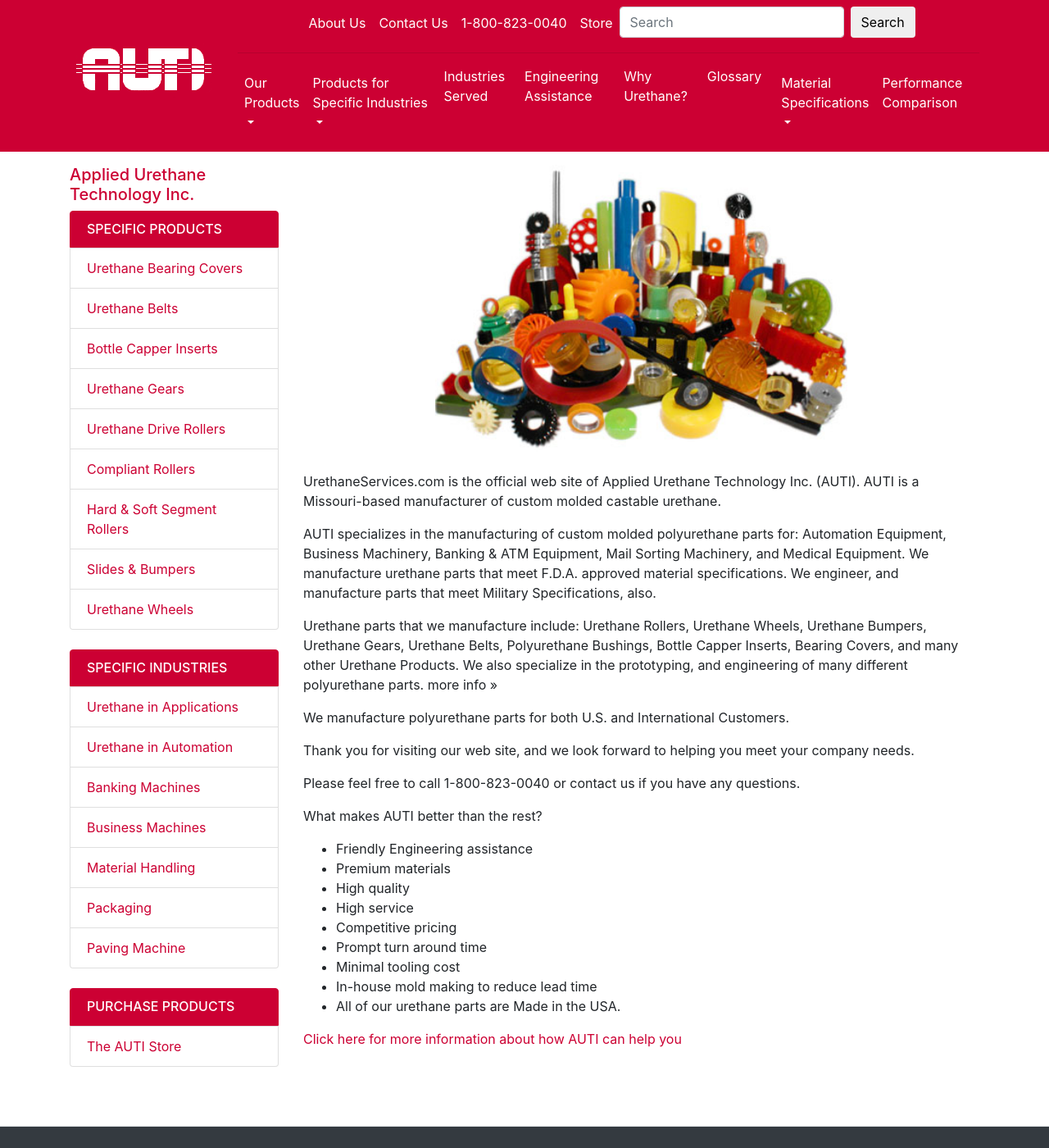
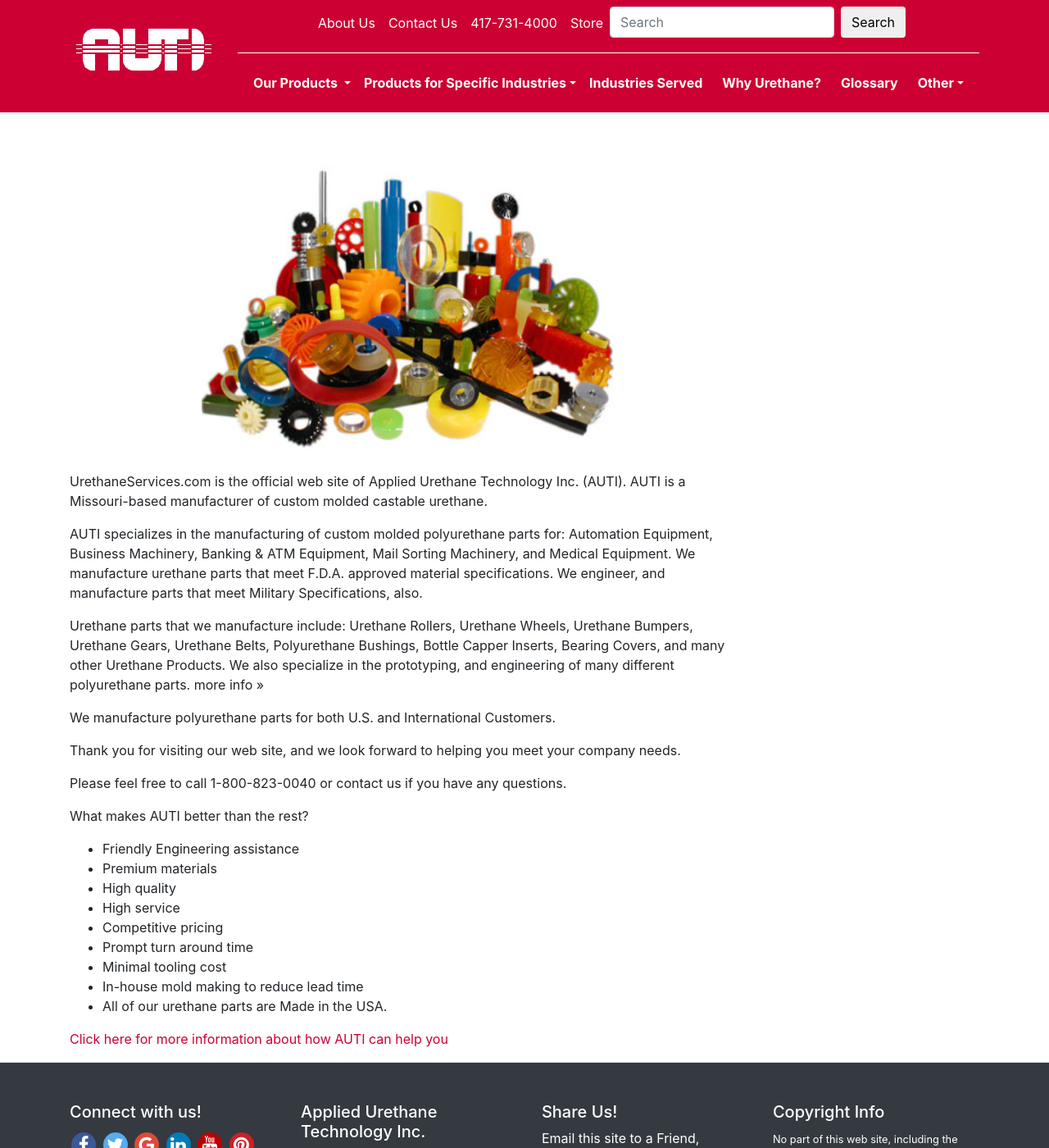
Before and after one commit to zachdyerdesign/appliedurethane, a Jekyll site: the page built from index.md, in a window 1280 px wide and 1400 px high. Shown: the whole window at 82% size. Built offline with Jekyll 4.4.1, drawn with Linux system fonts in a browser that asks for light colours; nearby versions of some CDN libraries.

Commit message:
changes for menu

```diff
--- a/_includes/footer.html
+++ b/_includes/footer.html
@@ -1,24 +1,3 @@
-      <div class="col-md-3 d-sm-block d-md-none{% if page.print-friendly %} d-print-none{% endif %}">
-        {% if page.hide-menu != "" %}
-        <h1 class="h4 text-primary">{{site.title}}</h1>
-        <div class="list-group mb-4">
-          <h6 class="text-uppercase list-group-item active m-0">Specific Products</h6>
-          {% for link in site.products-menu %}
-          <a href="{{ link.href }}" class="list-group-item">{{link.name}}</a>
-          {% endfor %}
-        </div>
-        <div class="list-group mb-4">
-          <h6 class="text-uppercase list-group-item active m-0">Specific Industries</h6>
-          {% for link in site.industries-menu %}
-          <a href="{{ link.href }}" class="list-group-item">{{link.name}}</a>
-          {% endfor %}
-        </div>
-        <div class="list-group mb-4">
-          <h6 class="text-uppercase list-group-item active m-0">Purchase Products</h6>
-          <a href="store" class="list-group-item">The AUTI Store</a>
-        </div>
-        {% endif %}
-      </div>
 
       <!-- /.col-lg-3 -->
     </div>
--- a/_includes/header.html
+++ b/_includes/header.html
@@ -44,7 +44,7 @@
                     <a class="nav-link" href="contact-us">Contact Us</a>
                 </li>
                 <li class="nav-item">
-                    <a class="nav-link" href="tel: 1-800-823-0040">1-800-823-0040</a>
+                    <a class="nav-link" href="tel: 417-731-4000">417-731-4000</a>
                 </li>
                 <li class="nav-item">
                     <a class="nav-link" href="store">Store</a>
@@ -57,7 +57,7 @@
                 </li>
             </ul>
             <hr style="width: 100%;" />
-            <ul class="navbar-nav flex-row mb-2">
+            <ul class="navbar-nav mb-2 font-weight-bold">
               <li class="nav-item dropdown">
                   <a class="nav-link dropdown-toggle" href="#" id="navbarDropdown" role="button" data-toggle="dropdown" aria-haspopup="true" aria-expanded="false">
                     Our Products
@@ -84,34 +84,30 @@
                     <a class="dropdown-item" href="packaging">Packaging</a>
                     <a class="dropdown-item" href="paving-machine">Paving Machine</a>
                     <a class="dropdown-item" href="urethane-capper-inserts">Bottle Capper Machine Inserts</a>
-                    <a class="dropdown-item" href="urethane-capper-inserts">Bottle Capper Machine Inserts</a>
                     <a class="dropdown-item" href="#">Automotive (Factory & Vehicles)</a>
                     <a class="dropdown-item" href="#">Factory Roller Maintenance and Upgrade</a>
                   </div>
                 </li>
-                <li class="nav-item">
+                <li class="nav-item mt-2">
                     <a class="nav-link py-0 pr-3" href="general-industry">Industries Served</a>
                 </li>
-                <li class="nav-item">
-                    <a class="nav-link py-0 pr-3" href="engineering-assistance">Engineering Assistance</a>
-                </li>
-                <li class="nav-item">
+                <li class="nav-item mt-2">
                     <a class="nav-link py-0 pr-3" href="why-urethane">Why Urethane?</a>
                 </li>
-              <li class="nav-item">
+              <li class="nav-item mt-2">
                     <a class="nav-link py-0 pr-3" href="glossary">Glossary</a>
                 </li>
               <li class="nav-item dropdown">
-                    <a class="nav-link dropdown-toggle" href="#" role="button" data-toggle="dropdown" aria-haspopup="true" aria-expanded="false">Material Specifications</a>
+                    <a class="nav-link dropdown-toggle" href="#" role="button" data-toggle="dropdown" aria-haspopup="true" aria-expanded="false">Other</a>
                 <div class="dropdown-menu" aria-labelledby="navbarDropdown">
+                  <a class="dropdown-item" href="engineering-assistance">Engineering Assistance</a>
+                  <a class="dropdown-item" href="performance-comparison">Performance Comparison</a>
+                  <h6 class="dropdown-header">Material Specifications</h6>
                     <a class="dropdown-item" href="soft-material-specs">Soft Material Specifications</a>
                     <a class="dropdown-item" href="medium-material-specs">Medium Material Specifications</a>
                     <a class="dropdown-item" href="hard-material-specs">Hard Material Specifications</a>
                     <a class="dropdown-item" href="fda-specs">FDA Food Handling Specifications</a>
                   </div>
-                </li>
-              <li class="nav-item">
-                    <a class="nav-link" href="performance-comparison">Performance Comparison</a>
                 </li>
             </ul>
         </div>
@@ -122,24 +118,3 @@
   <div class="container">
 
     <div class="row">
-     <div class="col-md-3 mt-4 mb-5 d-none d-md-block{% if page.print-friendly %} d-print-none{% endif %}">
-        {% if page.hide-menu != "" %}
-        <h1 class="h5 text-primary">{{site.title}}</h1>
-        <div class="list-group mb-4">
-          <h6 class="text-uppercase list-group-item active m-0">Specific Products</h6>
-          {% for link in site.products-menu %}
-          <a href="{{ link.href }}" class="list-group-item">{{link.name}}</a>
-          {% endfor %}
-        </div>
-        <div class="list-group mb-4">
-          <h6 class="text-uppercase list-group-item active m-0">Specific Industries</h6>
-          {% for link in site.industries-menu %}
-          <a href="{{ link.href }}" class="list-group-item">{{link.name}}</a>
-          {% endfor %}
-        </div>
-        <div class="list-group mb-4">
-          <h6 class="text-uppercase list-group-item active m-0">Purchase Products</h6>
-          <a href="store" class="list-group-item">The AUTI Store</a>
-        </div>
-        {% endif %}
-      </div>
--- a/css/brand.css
+++ b/css/brand.css
@@ -22,3 +22,7 @@ body {
 .navbar-dark .navbar-nav .nav-link {
   color: white;
 }
+
+.navbar hr {
+  border-top-color: white;
+}
```
